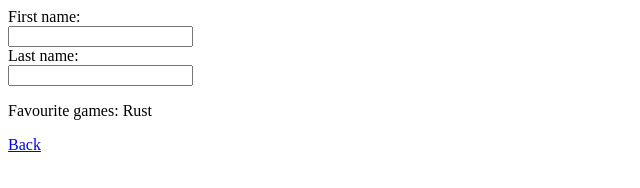
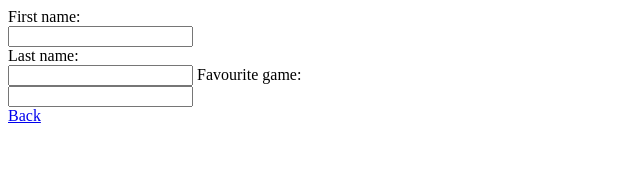
Before and after one commit to AndrejsGrisinovs/AndrejsGrisinovs.github.io, a plain HTML site: page forms.html in a window 1280 px wide. Shown: the whole page, without its empty margins (0-640 px from the left). Drawn offline with Linux system fonts and the light colour scheme.

Commit message:
add a form

```diff
--- a/forms.html
+++ b/forms.html
@@ -10,7 +10,8 @@
   <input type="text" name="firstname"><br>
   Last name:<br>
   <input type="text" name="lastname">
-  <p>Favourite games: Rust<br></p>
+  Favourite game:<br>
+  <input type='text' name='favgame'>
 </form>
 <a href = 'index.html'>Back</a>
 </body>
```
